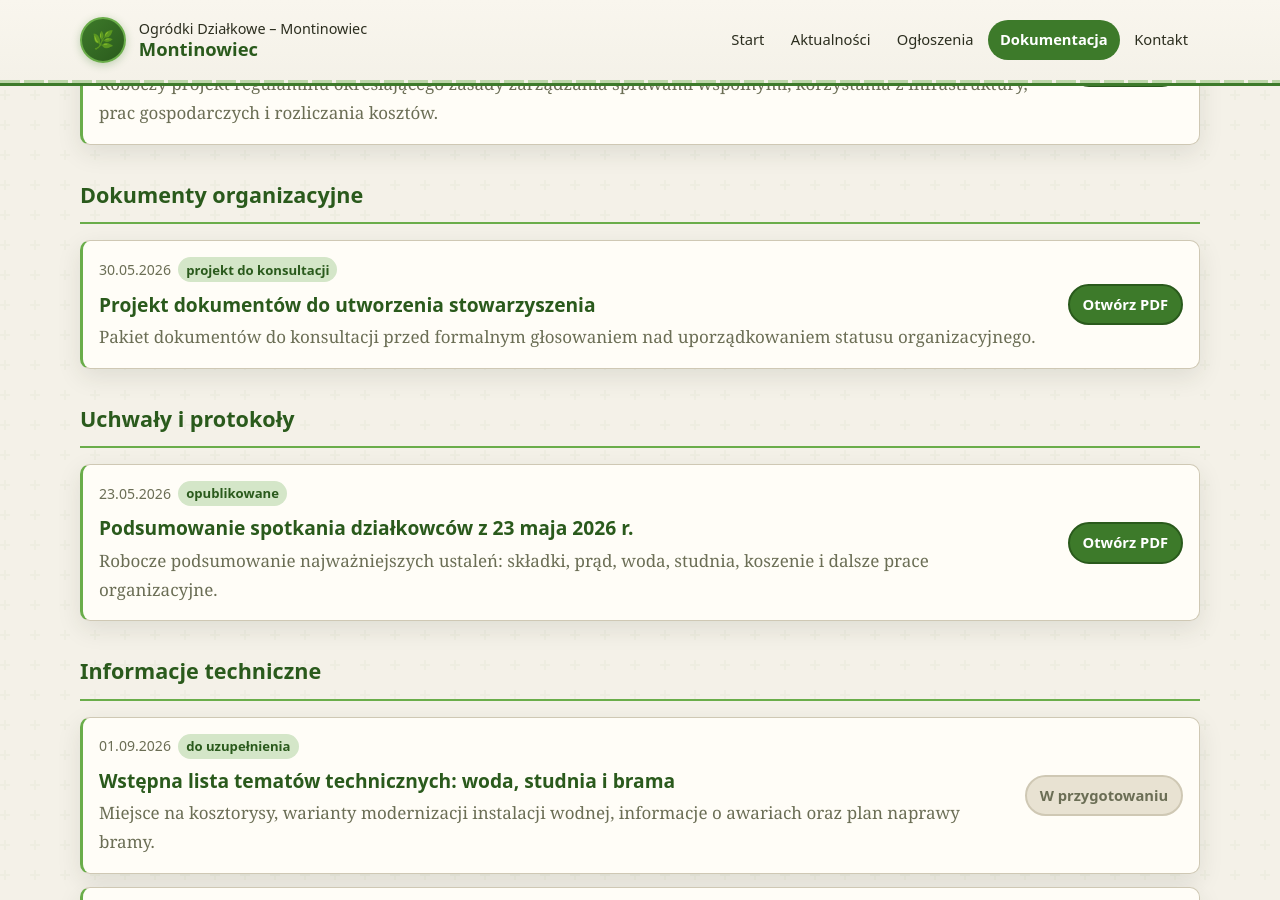
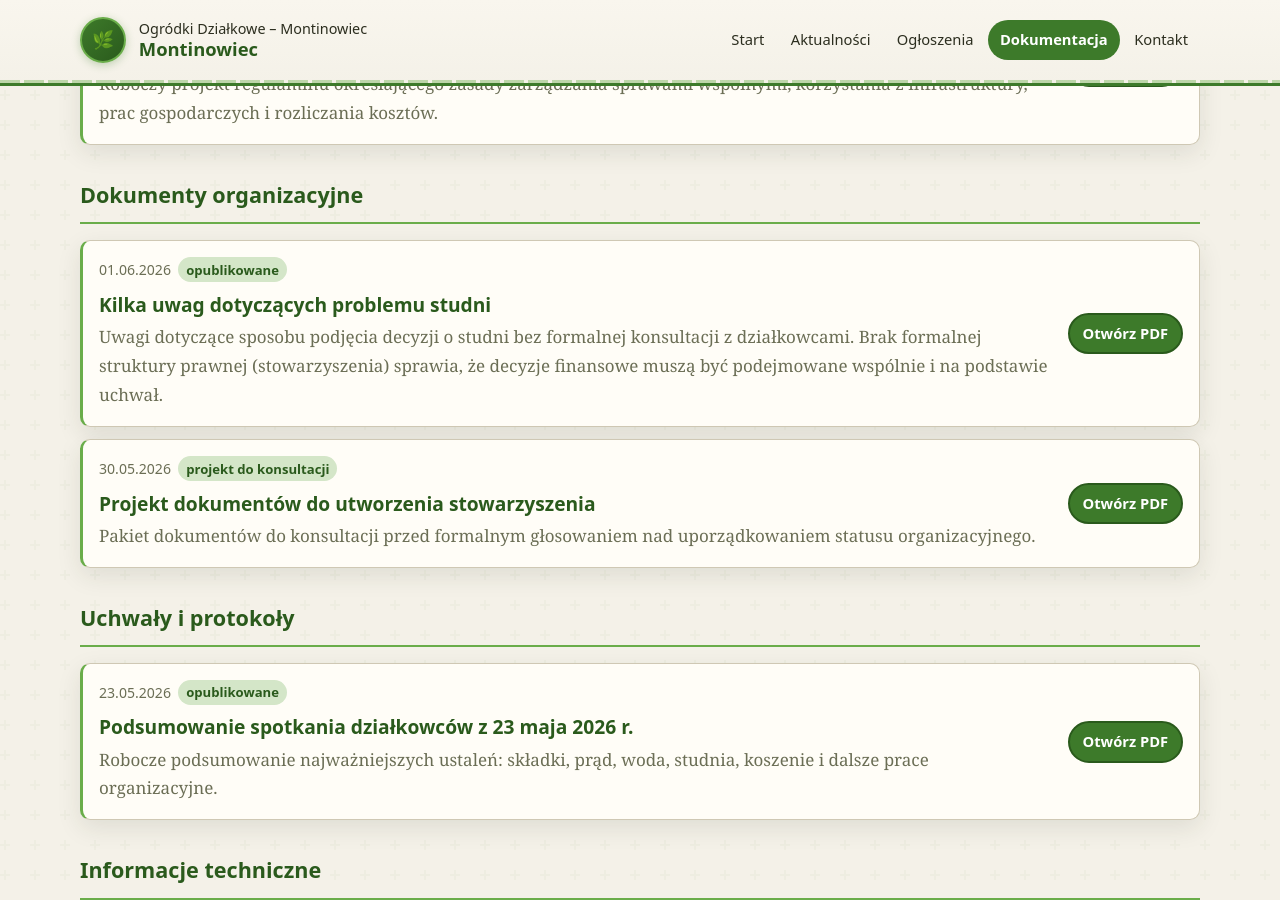
Before and after one commit to brxie/montin-page, a Jekyll site: the page built from dokumentacja.md, in a window 1280 px wide and 900 px high, scrolled down 655 px. Built offline with Jekyll 4.4.1, drawn with Linux system fonts in a browser that asks for light colours.

Commit message:
Add 'Uwagi dotyczące problemu studni' to Dokumenty organizacyjne

```diff
--- a/_data/documents.yml
+++ b/_data/documents.yml
@@ -17,6 +17,13 @@
   status: "projekt do konsultacji"
   file: "/documents/regulamin-ogrodkow.pdf"
   description: "Roboczy projekt regulaminu określającego zasady zarządzania sprawami wspólnymi, korzystania z infrastruktury, prac gospodarczych i rozliczania kosztów."
+
+- title: "Kilka uwag dotyczących problemu studni"
+  category: "Dokumenty organizacyjne"
+  date: 2026-06-01
+  status: "opublikowane"
+  file: "/documents/uwagi-dotyczace-problemu-studni.pdf"
+  description: "Uwagi dotyczące sposobu podjęcia decyzji o studni bez formalnej konsultacji z działkowcami. Brak formalnej struktury prawnej (stowarzyszenia) sprawia, że decyzje finansowe muszą być podejmowane wspólnie i na podstawie uchwał."
 
 - title: "Projekt dokumentów do utworzenia stowarzyszenia"
   category: "Dokumenty organizacyjne"
```
Also changed, not shown: 1 other file.
